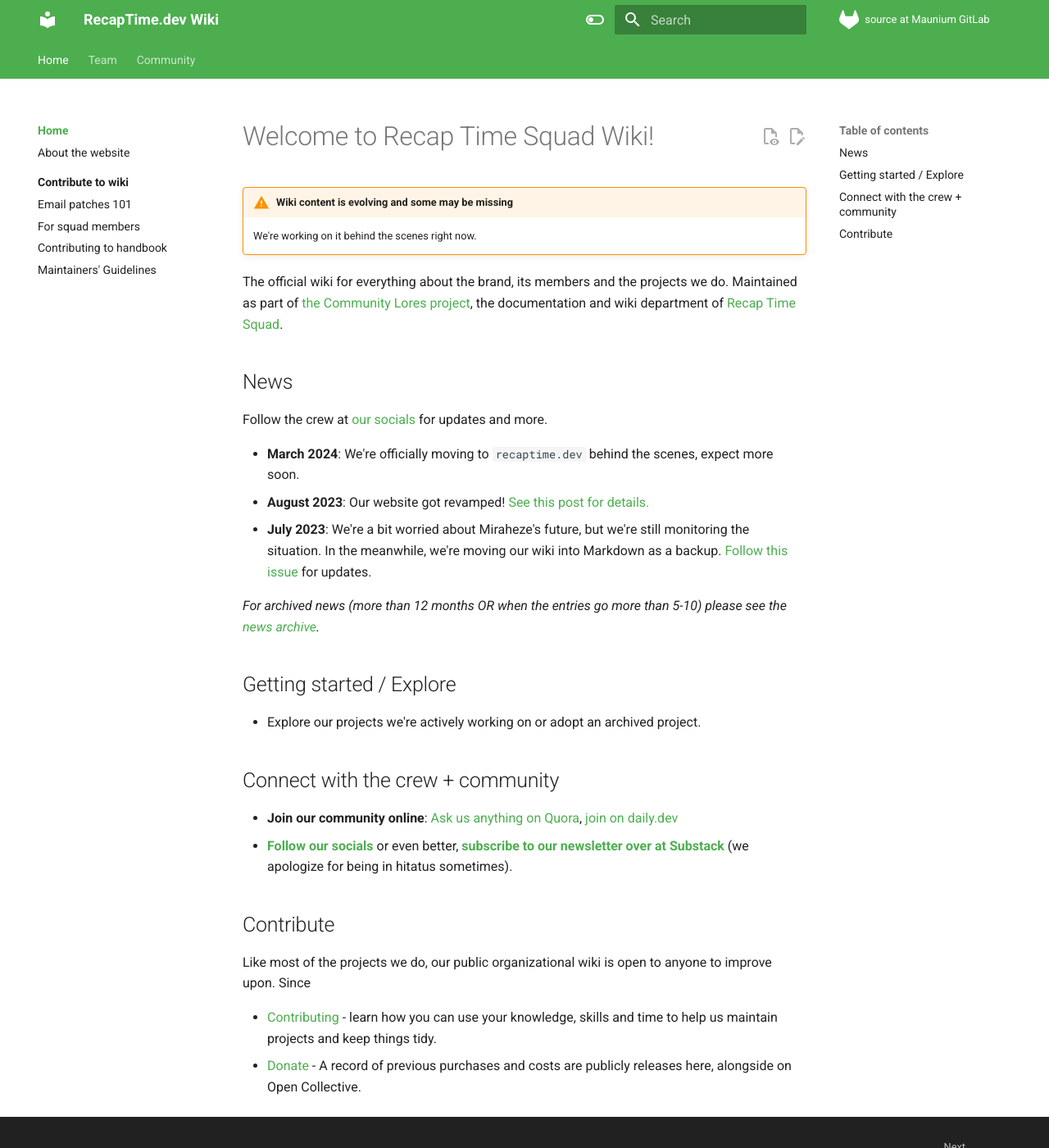
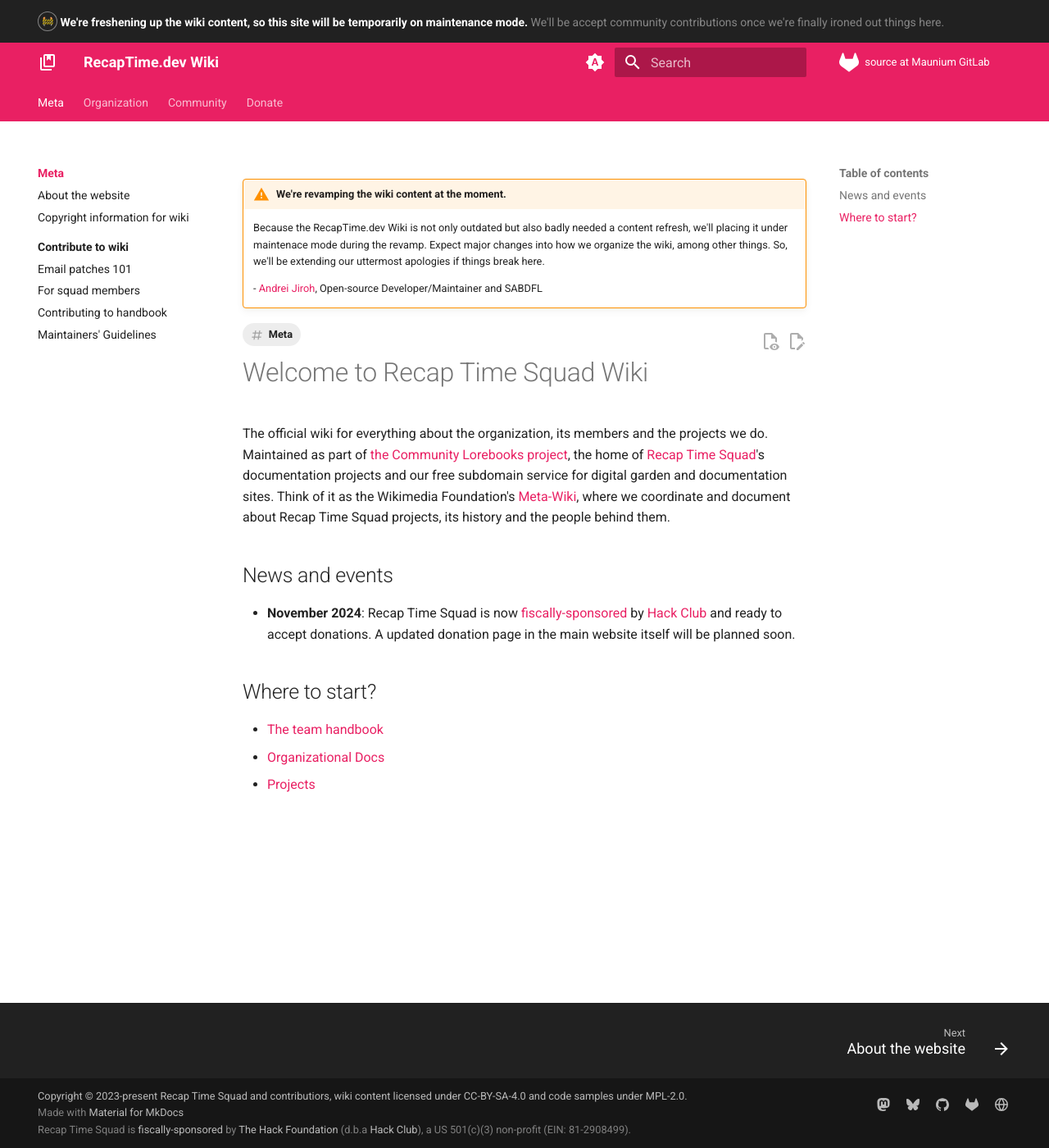
Before and after one commit to recaptime-dev/squad-wiki, an MkDocs documentation site: the page built from content/index.md, in a window 1280 px wide and 1400 px high. Shown: the whole window at 82% size. Built offline with MkDocs 1.6.1 and Material for MkDocs 9.7.7, drawn with Linux system fonts in a browser that asks for light colours; emoji names are drawn with the system emoji font; some of the changed text lies outside the part shown.

Commit message:
docs(content): :memo: update wiki content since eons ago
There will be a revamp behind the scenes, so the banner exists for now.

Signed-off-by: Andrei Jiroh Halili (RecapTime.dev) <ajhalili2006@crew.recaptime.dev>

```diff
--- /dev/null
+++ b/content/copyright.md
@@ -0,0 +1,42 @@
+---
+tags:
+- Meta
+- Legal
+---
+
+# Copyright information for wiki
+
+Content contributed and written into the wiki is owned by respective authors
+under the [Creative Commons Attribution-ShareAlike 4.0 International] license, while code snippets in the wiki
+and the source repository itself as a whole is licensed seperately under [Mozilla Public License],
+unless otherwise specified.
+
+Contributors should agree to [the Developer's Certificate of Origin]
+and their edits should be aligned with [the Community Code of Conduct], alongside being on-topic with the wiki's coverage.
+
+[the Developer's Certificate of Origin]: https://developercertificate.org/
+[the Community Code of Conduct]: https://policies.recaptime.dev/code-of-conduct
+
+## License FAQs
+
+If you have questions about copyright license of this wiki, visit the following FAQ pages for the respective licenses:
+
+* [CC-BY-SA-4.0 FAQs](https://creativecommons.org/faq/)
+* [MPL-2.0 FAQs](https://www.mozilla.org/en-US/MPL/2.0/FAQ/)
+
+## DMCA Contact
+
+Our dedicated email address for DMCA takedown requests and other copyright-related inquiries is at
+`copyright@recaptime.dev`.
+
+If you are looking for a direct contact with a team member, Andrei Jiroh Halili (which is not only our
+SABDFL but also the wiki maintainer here) can be emailed
+at `ajhalili2006@crew.recaptime.dev` or [see other ways to contact them].
+
+We prefer communicating over email (or other online methods), but if you need to mail something, please ask
+them first about their address if this is something you
+need.
+
+[Creative Commons Attribution-ShareAlike 4.0 International]: https://creativecommons.org/licenses/by-sa/4.0/
+[Mozilla Public License]: https://www.mozilla.org/en-US/MPL/
+[see other ways to contact them]: https://andreijiroh.dev/contact/
--- a/content/index.md
+++ b/content/index.md
@@ -1,44 +1,36 @@
+---
 title: Home
+tags:
+  - Meta
 ---
 
-# Welcome to Recap Time Squad Wiki!
+# Welcome to Recap Time Squad Wiki
 
-!!! warning "Wiki content is evolving and some may be missing"
-    We're working on it behind the scenes right now.
-
-The official wiki for everything about the brand, its members and the projects we do. Maintained as part
-of [the Community Lores project][project-meta], the documentation and wiki department of [Recap Time Squad][org].
+The official wiki for everything about the organization, its members and the projects we do.
+Maintained as part of [the Community Lorebooks project][project-meta], the home of
+[Recap Time Squad][org]'s documentation projects and our free subdomain service for
+digital garden and documentation sites. Think of it as the Wikimedia Foundation's [Meta-Wiki],
+where we coordinate and document about Recap Time Squad projects, its history and the people
+behind them.
 
 [project-meta]: ./projects/lorebooks-wiki.md
 [org]: ./organization/index.md
+[Meta-Wiki]: https://meta.wikimedia.org
 
-## News
+## News and events
 
-Follow the crew at [our socials](./community/officials.md#socials) for updates and more.
+* **November 2024**: Recap Time Squad is now [fiscally-sponsored] by [Hack Club] and ready
+to accept donations. A updated donation page in the main website itself will be planned
+soon.
 
-* **March 2024**: We're officially moving to `recaptime.dev` behind the scenes, expect more soon.
-* **August 2023**: Our website got revamped! [See this post for details.](https://recaptime.eu.org/2023/08/10/hello-world/)
-* **July 2023**: We're a bit worried about Miraheze's future, but we're still monitoring the situation. In the meanwhile, we're moving our wiki into Markdown as a backup. [Follow this issue](https://mau.dev/recaptime-dev/squad/issue-tracker/-/issues/7) for updates.
+[fiscally-sponsored]: ./organization/legal/fiscal-sponsorship.md
+[Hack Club]: ./community/hackclub.md
 
-_For archived news (more than 12 months OR when the entries go more than 5-10) please see the [news archive](./community/news-archive.md)._
+## Where to start?
 
-## Getting started / Explore
-
-* Explore our projects we're actively working on or adopt an archived project.
-
-## Connect with the crew + community
-
-* **Join our community online**: [Ask us anything on Quora](https://recaptimedev.quora.com), [join on daily.dev](https://app.daily.dev/squads/recaptime-dev/kiKN6re-vP9r0fSdKdffsyJ2gYhcA2MAwBp8Xx62srI)
-* [**Follow our socials**](./community/socials.md) or even better, [**subscribe to our newsletter over at Substack**](https://recaptime.substack.com) (we apologize for being in hitatus sometimes).
-
-## Contribute
-
-Like most of the projects we do, our public organizational wiki is open to anyone to improve upon. Since
-
-* [Contributing](./contribute/index.md) - learn how you can use your knowledge, skills and time to help us maintain
-projects and keep things tidy.
-* [Donate](./community/donate.md) - A record of previous purchases and costs are publicly releases here,
-alongside on Open Collective.
+* [The team handbook](./handbook/index.md)
+* [Organizational Docs](./organization/index.md)
+* [Projects](./projects/index.md)
 
 <!--stackedit_data:
 eyJwcm9wZXJ0aWVzIjoiZXh0ZW5zaW9uczpcbiAgcHJlc2V0Oi
--- a/mkdocs.yml
+++ b/mkdocs.yml
@@ -5,8 +5,8 @@ site_name: RecapTime.dev Wiki
 site_url: "https://wiki.recaptime.dev"
 site_author: Recap Time Squad and contributors
 site_description: >-
-  The squad wiki, consists of both the team handbook, our organizational documents,
-  and more.
+  The home of Recap Time Squad's team handbook, its history
+  througout the years, and more
 
 # Lock the use-directory-urls flag
 use_directory_urls: true
@@ -19,21 +19,22 @@ edit_uri: blob/main/content/
 
 # Copyright
 copyright: >-
-  Copyright &copy; 2023-present Recap Time Squad (formerly The Pins Team) and its contributors,
-  licensed under CC BY-SA 4.0 for Markdown content and original media and MPL-2.0 for code,
-  unless otherwise specified.
+  Copyright &copy; 2023-present Recap Time Squad and contributiors,
+  wiki content licensed under CC-BY-SA-4.0 and code samples under MPL-2.0.
 
+# Theme settings
 theme:
   # https://github.com/squidfunk/mkdocs-material
   name: material
+  custom_dir: overrides
 
   # for the sidebar/site icon on navbar
   icon:
-    logo: material/library
+    logo: material/book-multiple-outline
     repo: fontawesome/brands/gitlab
 
   features:
-    - announce.dismiss
+    #- announce.dismiss
     - content.action.edit
     - content.action.view
     - content.code.annotate
@@ -48,7 +49,7 @@ theme:
     # - navigation.prune
     - navigation.sections
     - navigation.tabs
-    # - navigation.tabs.sticky
+    #- navigation.tabs.sticky
     - navigation.top
     - navigation.tracking
     - search.highlight
@@ -57,22 +58,27 @@ theme:
     - toc.follow
     # - toc.integrate
 
-
-  # theme for different themes
-  # TODO: Match with our color platte on logo.
   palette:
-    - scheme: default
-      primary: green
-      accent: lime
+    - media: "(prefers-color-scheme)"
+      primary: pink
+      accent: cyan
       toggle:
-        icon: material/toggle-switch-off-outline
+        icon: material/brightness-auto
+        name: Switch to light mode
+    - media: "(prefers-color-scheme: light)"
+      scheme: default
+      primary: pink
+      accent: cyan
+      toggle:
+        icon: material/brightness-7
         name: Switch to dark mode
-    - scheme: slate
-      primary: green
-      accent: lime
+    - media: "(prefers-color-scheme: dark)"
+      scheme: slate
+      primary: pink
+      accent: cyan
       toggle:
-        icon: material/toggle-switch
-        name: Switch to light mode
+        icon: material/brightness-4
+        name: Switch to system preference
 
 # Extensions
 markdown_extensions:
@@ -118,29 +124,33 @@ markdown_extensions:
 plugins:
   - search
   - social
-  - tags
+  - tags:
+      tags_file: tags.md
   - git-revision-date-localized:
       enable_creation_date: true
       fallback_to_build_date: true
   - redirects:
       redirect_maps:
-        "organization/about.md": "https://recaptime.eu.org/about"
+        "organization/about.md": "https://recaptime.dev/about"
+        "history.md": "organization/history.md"
 
 # Navigation
 nav:
-  - Home:
+  - Meta:
     - index.md
     - About the website: about.md
+    - copyright.md
     - Contribute to wiki:
       - contribute/index.md
       - Email patches 101: contribute/email.md
       - For squad members: contribute/squad-members.md
       - Contributing to handbook: handbook/contribute.md
       - "Maintainers' Guidelines": contribute/maintainer-guidelines.md
-  - Team:
+  - Organization:
     - organization/index.md
-    - organization/about.md
+    - Anout Recap Time Squad: https://recaptime.dev/about
     - organization/history.md
+    - Policies: https://policies.recaptime.dev
     - Squad Handbook:
       - handbook/index.md
       - About and History:
@@ -161,3 +171,30 @@ nav:
   - Community:
     - Projects:
       - Community Lores: projects/lorebooks.wiki.md
+  - Donate: https://hcb.hackclub.com/donations/start/recaptime-dev
+
+extra:
+  generator: true
+  tags:
+    Meta: meta
+    RecapTime.dev: recaptime-dev
+    Hack Club: hackclub
+    Community Profiles: profiles
+    Team Handbook: handbook
+    Projects: projects
+  social:
+    - icon: simple/mastodon
+      link: https://mastodon.xyz/@RecapTimeSquad
+      name: Fediverse
+    - icon: simple/bluesky
+      link: https://bsky.app/profile/recaptime.dev
+      name: Bluesky
+    - icon: simple/github
+      link: https://github.com/recaptime-dev
+      name: GitHub
+    - icon: simple/gitlab
+      link: https://mau.dev/recaptime-dev
+      name: GitLab
+    - icon: octicons/globe-16
+      link: https://recaptime.dev
+      name: Main website
--- /dev/null
+++ b/overrides/main.html
@@ -0,0 +1,14 @@
+{% extends "base.html" %}
+
+{% block extrahead %}
+<link rel="stylesheet" href="{{ 'assets/stylesheets/mkdocs-material.css' | url }}">
+{% endblock %}
+
+{% block announce %}
+  <!-- Add announcement here, including arbitrary HTML -->
+   <p>
+    <img alt="🚧" class="twemoji" src="https://cdn.jsdelivr.net/gh/jdecked/twemoji@15.0.3/assets/svg/1f6a7.svg" title=":construction:">
+    <strong>We're freshening up the wiki content, so this site will be temporarily on maintenance mode.</strong>
+    We'll be accept community contributions once we're finally ironed out things here.
+   </p>
+{% endblock %}
--- /dev/null
+++ b/overrides/partials/content.html
@@ -0,0 +1,22 @@
+<div class="admonition warning">
+    <p class="admonition-title">We're revamping the wiki content at the moment.</p>
+    <p>
+        Because the RecapTime.dev Wiki is not only outdated but also badly needed a
+        content refresh, we'll placing it under maintenace mode during the revamp.
+        Expect major changes into how we organize the wiki, among other things. So, we'll
+        be extending our uttermost apologies if things break here.
+    </p>
+    <p>- <a href="https://andreijiroh.dev">Andrei Jiroh</a>, Open-source Developer/Maintainer and SABDFL</p>
+</div>
+
+{% if "material/tags" in config.plugins and tags %}
+  {% include "partials/tags.html" %}
+{% endif %}
+{% include "partials/actions.html" %}
+{% if "\x3ch1" not in page.content %}
+  <h1>{{ page.title | d(config.site_name, true)}}</h1>
+{% endif %}
+{{ page.content }}
+{% include "partials/source-file.html" %}
+{% include "partials/feedback.html" %}
+{% include "partials/comments.html" %}
--- /dev/null
+++ b/overrides/partials/copyright.html
@@ -0,0 +1,32 @@
+{#-
+  SPDX-License-Identifier: MIT
+
+  Generally copied from upstream sources: https://github.com/squidfunk/mkdocs-material/blob/79515879d159ee807db61687c7d83aa63a8e9905/material/templates/partials/copyright.html
+-#}
+<div class="md-copyright">
+  {% if config.copyright %}
+    <div class="md-copyright__highlight">
+      {{ config.copyright }}
+    </div>
+  {% endif %}
+  {% if not config.extra.generator == false %}
+    Made with
+    <a href="https://squidfunk.github.io/mkdocs-material/" target="_blank" rel="noopener">
+      Material for MkDocs
+    </a>
+  {% endif %}
+  <br>
+  Recap Time Squad is <a
+    href="https://hackclub.com/fiscal-sponsorship"
+    target="_blank"
+    rel="noopener"
+  >fiscally-sponsored</a> by <a
+    href="https://hackfoundation.org"
+    target="_blank"
+    rel="noopener"
+  >The Hack Foundation</a> (d.b.a <a
+    href="https://hackclub.com"
+    target="_blank"
+    rel="noopener"
+  >Hack Club</a>), a US 501(c)(3) non-profit (EIN: 81-2908499).
+</div>
```
Also changed, not shown: content/about.md (added, +56 -0 lines), content/contribute/email.md (+5 -2 lines), content/organization/history.md (+6 -2 lines), content/organization/index.md (+1 -1 lines), content/projects/lorebooks-wiki.md (added, +16 -0 lines), content/projects/lorebooks.wiki.md (deleted, +0 -17 lines), content/tags.md (added, +5 -0 lines), overrides/assets/stylesheets/mkdocs-material.css (added), 2 other files.
